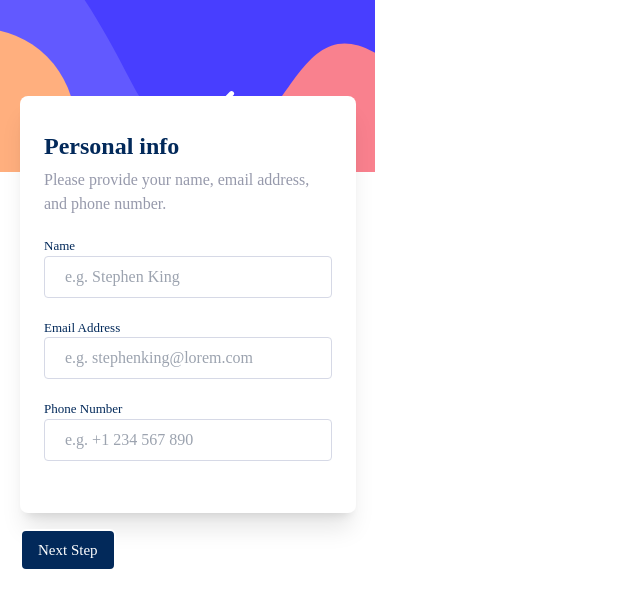
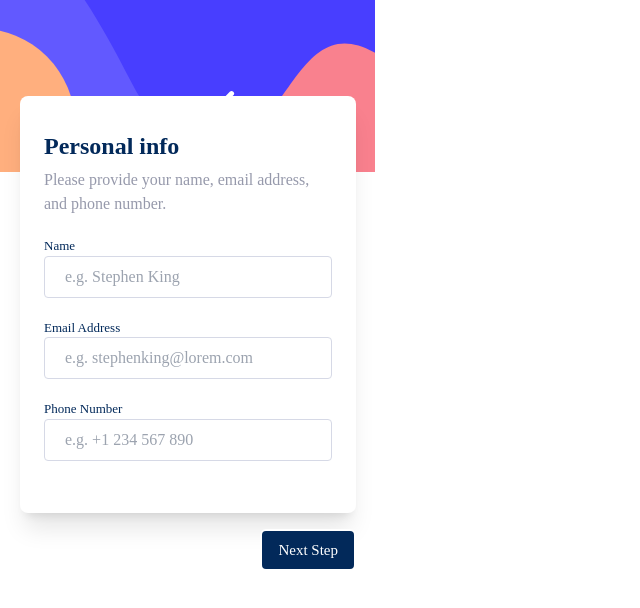
Before and after one commit to wx-it/multi-step-form, a React (Create React App) app: page / in a window 1280 px wide. Shown: the top 608 px of the page, without its empty margins (0-640 px from the left). Built offline with nearby package versions, Linux system fonts and the light colour scheme.

Commit message:
Update Step1.jsx

```diff
--- a/src/components/Step1.jsx
+++ b/src/components/Step1.jsx
@@ -53,7 +53,7 @@ const Step1 = () => {
 
      <div>
      <button
-       className='border-2 bg-Marine-blue text-White text-bold px-4 py-2 rounded-md my-4 font-normal text-ms'
+       className='border-2 bg-Marine-blue text-White text-bold px-4 py-2 rounded-md my-4 font-normal text-ms absolute right-0'
      >
       <Link to="/step2" >Next Step</Link>
       </button>
```
